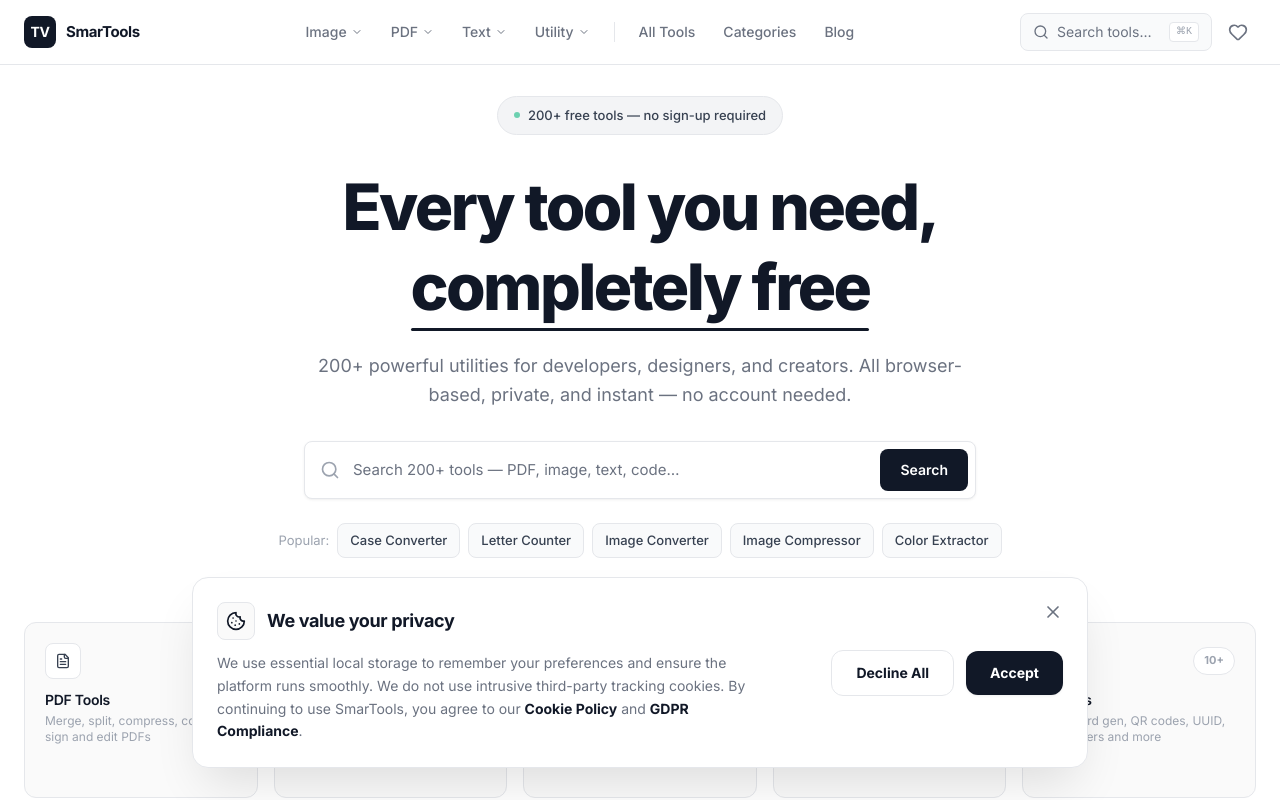
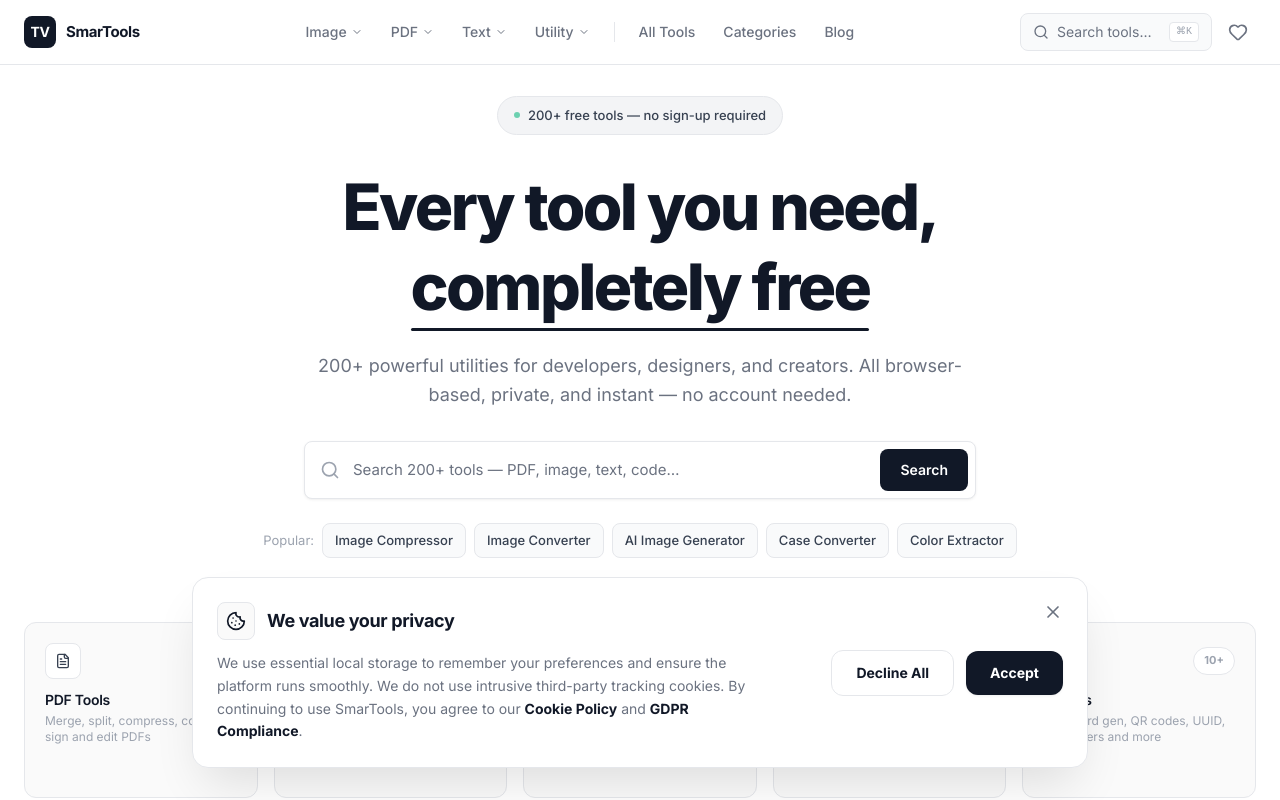
Before and after one commit to brandmist/toolverse, a React (Vite) app: page / in a window 1280 px wide. Shown: the top 800 px of the page. Built offline with nearby package versions, Linux system fonts and the light colour scheme.

Commit message:
Sort tools globally by popularity so most used are at the top

```diff
--- a/src/data/tools.ts
+++ b/src/data/tools.ts
@@ -37,7 +37,7 @@
   { id: 'utility', name: 'Utility Tools', description: 'Calculators, randomizers, and generators', icon: 'Wrench' },
 ];
 
-export const TOOLS: Tool[] = [
+const unsortedTools: Tool[] = [
   // Text
   {
     id: 'case-converter',
@@ -237,3 +237,14 @@
   { id: 'epoch-converter', name: 'Unix Epoch Converter', description: 'Translate seconds timestamps to standard calendar dates.', categoryId: 'utility', icon: 'Clock', isNew: true },
   { id: 'csv-json-yaml', name: 'CSV ⇄ JSON ⇄ YAML Converter', description: 'Translate tabular, object array, and configuration syntax.', categoryId: 'utility', icon: 'FileText', isNew: true },
 ];
+
+export const TOOLS = [...unsortedTools].sort((a, b) => {
+  // 1. Sort by Popularity (most used at top)
+  if (a.isPopular && !b.isPopular) return -1;
+  if (!a.isPopular && b.isPopular) return 1;
+  // 2. Sort by "New" as a secondary metric
+  if (a.isNew && !b.isNew) return -1;
+  if (!a.isNew && b.isNew) return 1;
+  // 3. Fallback to alphabetical
+  return a.name.localeCompare(b.name);
+});
```
